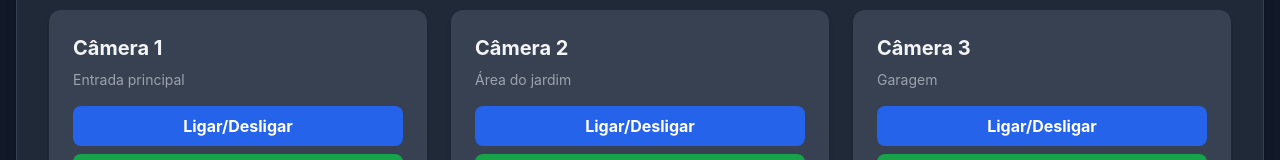
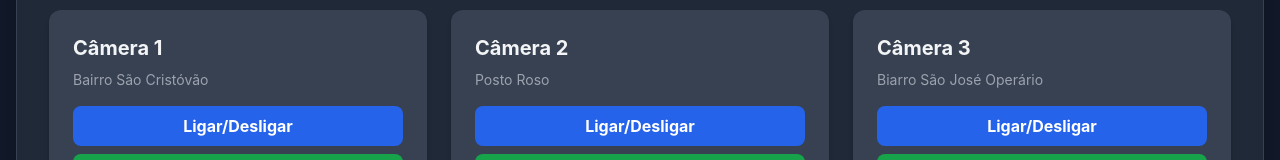
Before and after one commit to emillyketlyn/site.cameras, a plain HTML site: page index.html in a window 1280 px wide. Shown: the part 551-711 px from the top of the page. Drawn offline with nearby package versions, Linux system fonts and the light colour scheme.

Commit message:
Update index.html

```diff
--- a/index.html
+++ b/index.html
@@ -42,7 +42,7 @@
                     <!-- Cartão da Câmera 1 -->
                     <div class="camera-card bg-gray-700 p-6 rounded-xl shadow-md transition-all duration-300 hover:scale-105">
                         <h3 class="text-xl font-bold mb-2">Câmera 1</h3>
-                        <p class="text-sm text-gray-400 mb-4">Entrada principal</p>
+                        <p class="text-sm text-gray-400 mb-4">Bairro São Cristóvão</p>
                         <div class="flex flex-col space-y-2">
                             <button class="control-button bg-blue-600 hover:bg-blue-700 text-white font-bold py-2 px-4 rounded-lg focus:outline-none focus:ring-2 focus:ring-blue-500 focus:ring-opacity-50" data-action="toggle" data-camera="1">Ligar/Desligar</button>
                             <button class="control-button bg-green-600 hover:bg-green-700 text-white font-bold py-2 px-4 rounded-lg focus:outline-none focus:ring-2 focus:ring-green-500 focus:ring-opacity-50" data-action="record" data-camera="1">Gravar</button>
@@ -53,7 +53,7 @@
                     <!-- Cartão da Câmera 2 -->
                     <div class="camera-card bg-gray-700 p-6 rounded-xl shadow-md transition-all duration-300 hover:scale-105">
                         <h3 class="text-xl font-bold mb-2">Câmera 2</h3>
-                        <p class="text-sm text-gray-400 mb-4">Área do jardim</p>
+                        <p class="text-sm text-gray-400 mb-4">Posto Roso</p>
                         <div class="flex flex-col space-y-2">
                             <button class="control-button bg-blue-600 hover:bg-blue-700 text-white font-bold py-2 px-4 rounded-lg focus:outline-none focus:ring-2 focus:ring-blue-500 focus:ring-opacity-50" data-action="toggle" data-camera="2">Ligar/Desligar</button>
                             <button class="control-button bg-green-600 hover:bg-green-700 text-white font-bold py-2 px-4 rounded-lg focus:outline-none focus:ring-2 focus:ring-green-500 focus:ring-opacity-50" data-action="record" data-camera="2">Gravar</button>
@@ -64,7 +64,7 @@
                     <!-- Cartão da Câmera 3 -->
                     <div class="camera-card bg-gray-700 p-6 rounded-xl shadow-md transition-all duration-300 hover:scale-105">
                         <h3 class="text-xl font-bold mb-2">Câmera 3</h3>
-                        <p class="text-sm text-gray-400 mb-4">Garagem</p>
+                        <p class="text-sm text-gray-400 mb-4">Biarro São José Operário</p>
                         <div class="flex flex-col space-y-2">
                             <button class="control-button bg-blue-600 hover:bg-blue-700 text-white font-bold py-2 px-4 rounded-lg focus:outline-none focus:ring-2 focus:ring-blue-500 focus:ring-opacity-50" data-action="toggle" data-camera="3">Ligar/Desligar</button>
                             <button class="control-button bg-green-600 hover:bg-green-700 text-white font-bold py-2 px-4 rounded-lg focus:outline-none focus:ring-2 focus:ring-green-500 focus:ring-opacity-50" data-action="record" data-camera="3">Gravar</button>
```
